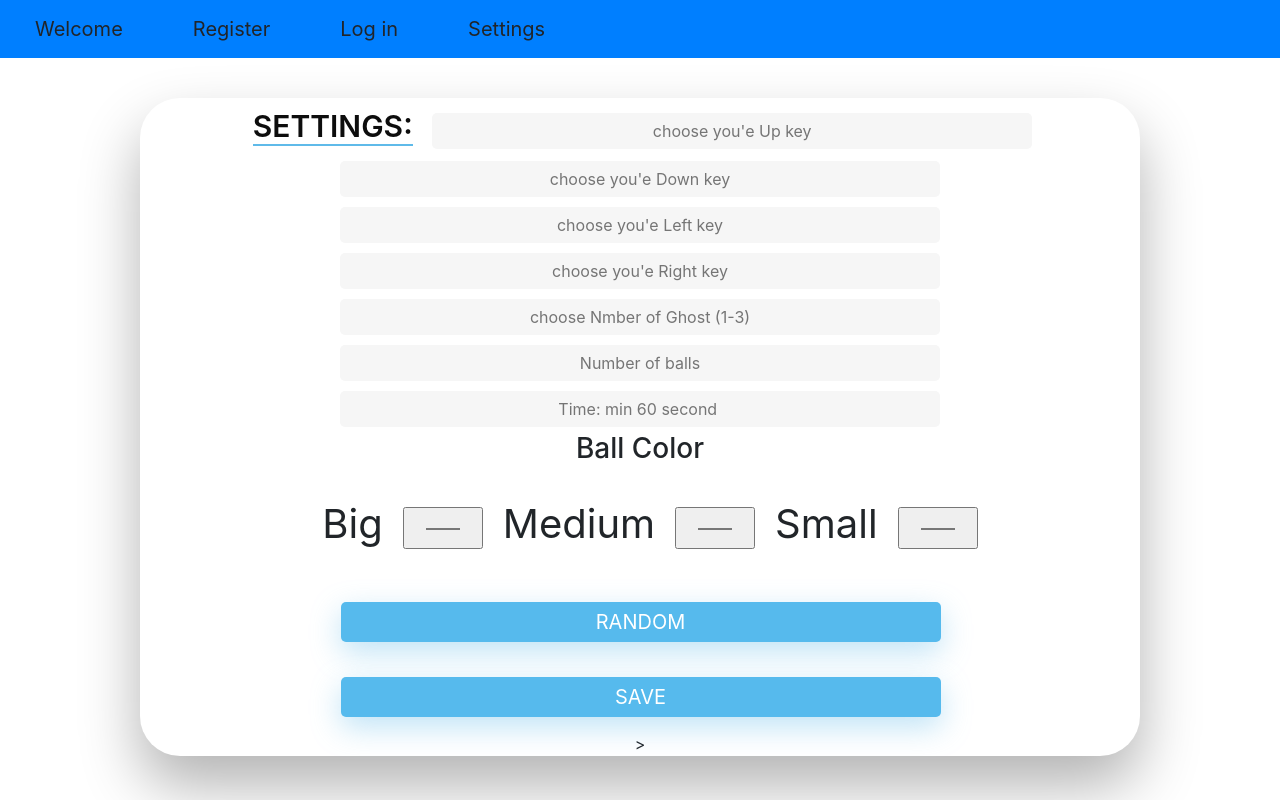
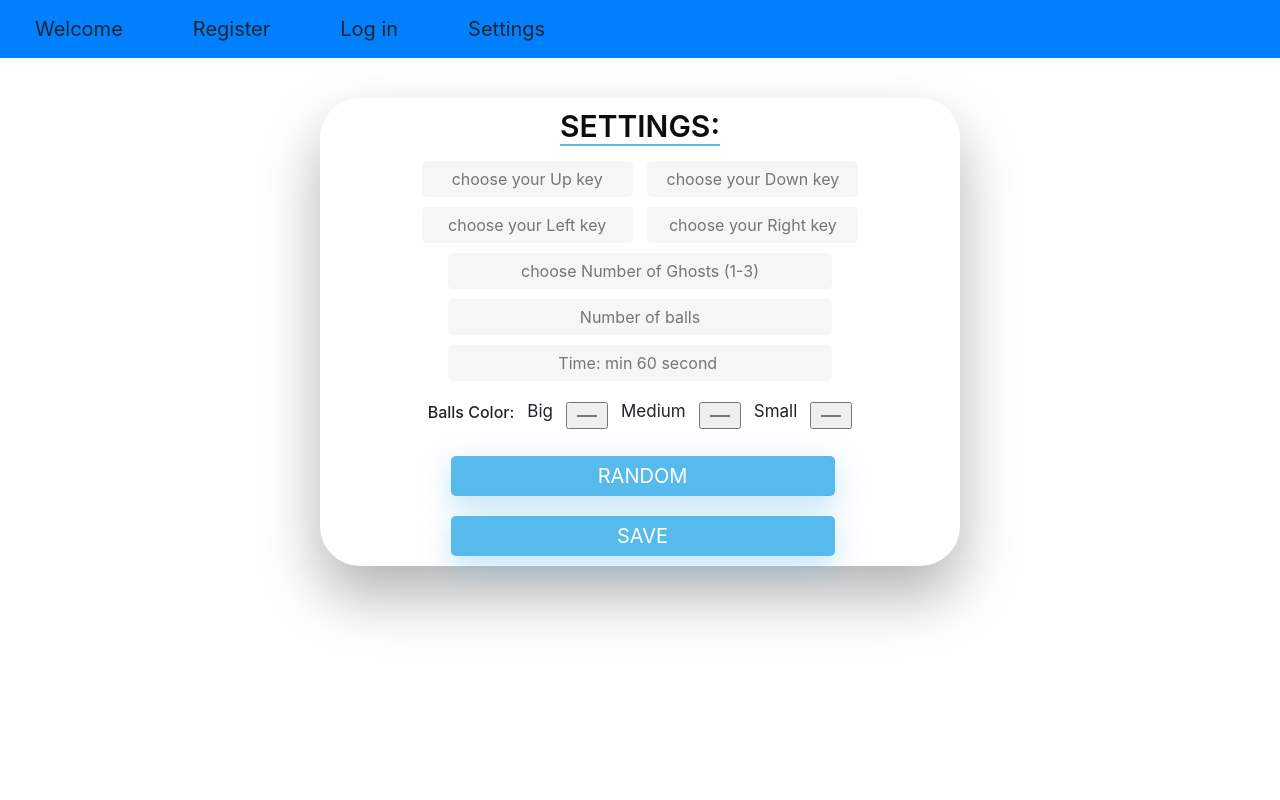
Before and after one commit to DanielTwito/PACMAN, a plain HTML site: page index.htm in a window 1280 px wide. Both pictures are taken after a click on the item "Settings". Drawn offline with nearby package versions, Linux system fonts and the light colour scheme.

Commit message:
settings form resolution fix

```diff
--- a/index.htm
+++ b/index.htm
@@ -75,18 +75,19 @@
     <div class="wrapper fadeInDown">
         <div id="settingForm">
         <form>
-            <h2 class="inactive">Settings:</h2>
-            <input type="text" id="keyUp"  class="fadeIn second"     placeholder="choose you'e Up key">
-            <input type="text" id="keyDown"  class="fadeIn second"   placeholder="choose you'e Down key">
-            <input type="text" id="keyLeft"  class="fadeIn second"   placeholder="choose you'e Left key">
-            <input type="text" id="keyRight"  class="fadeIn second"  placeholder="choose you'e Right key">
-            <input type="text" id="ghostNumber"  class="fadeIn second" placeholder="choose Nmber of Ghost (1-3)">
+            <h2 class="inactive">Settings:</h2><br/>
+            <input type="keys" id="keyUp"  class="fadeIn second"     placeholder="choose your Up key">
+            <input type="keys" id=keyDown"  class="fadeIn second"   placeholder="choose your Down key">
+            <input type="keys" id="keyLeft"  class="fadeIn second"   placeholder="choose your Left key">
+            <input type="keys" id="keyRight"  class="fadeIn second"  placeholder="choose your Right key">
+            <input type="text" id="ghostNumber"  class="fadeIn second" placeholder="choose Number of Ghosts (1-3)">
             <input type="text" id="ballNumber"  class="fadeIn second" placeholder="Number of balls">
             <input type="text" id="game_time"  class="fadeIn second" placeholder="Time: min 60 second ">
 
 
         <div>
-                    <h3>Ball Color</h3>
+            <div style="display: inline-flex">
+                    <h3>Balls Color:  </h3>
                         <div style="display: inline-flex">
                             <label class="lbl"> Big </label>
                             <input type="color" id="big_color" class="fadeIn second color_btn" value="black"></br>
@@ -95,10 +96,11 @@
                             <label class ="lbl"> Small </label>
                             <input type="color" id="small_color" class="fadeIn second color_btn" value="black"></br>
                         </div>
+            </div>
             <input type="button" id="random_settings" class="fadeIn fourth" value="Random">
             <input type="button" id="save_settings" class="fadeIn fourth" value="Save">
             </div>
-        </form>>
+        </form>
         </div>
     </div>
 </div>
--- a/style.css
+++ b/style.css
@@ -7,6 +7,19 @@ body{
     width: 100%;
     height: 100%;
 }
+
+
+
+.h3, h3{
+    margin-bottom: .5rem;
+    font-family: inherit;
+    font-weight: 500;
+    line-height: 1.2;
+    color: inherit;
+    font-size: 1rem;
+    margin-top: 4%;
+}
+
 
 ul {
     list-style-type: none;
@@ -171,7 +184,7 @@ h2 {
     border-radius: 40px 40px 40px 40px;
     background: #fff;
     padding: 0px;
-    width: 90%;
+    width: 50%;
     height: 90%;
     max-width: 1000px;
     max-height: 1000000px;
@@ -210,7 +223,7 @@ input[type=button], input[type=submit],input[type=range] {
     font-size: 20px;
     box-shadow: 0 10px 30px 0 rgba(95,186,233,0.4);
     border-radius: 5px 5px 5px 5px;
-    margin: 20px 19px 15px 20px;
+    margin: 10px 7px 10px 12px;
     transition: all 0.3s ease-in-out;
 }
 
@@ -236,6 +249,24 @@ input[type=text], input[type=date],input[type=email] {
     transition: all 0.5s ease-in-out;
     border-radius: 5px 5px 5px 5px;
 }
+
+
+input[type=keys] {
+    background-color: #f6f6f6;
+    border: none;
+    color: #0d0d0d;
+    padding: 6px 8px;
+    text-align: center;
+    text-decoration: none;
+    display: inline-block;
+    font-size: 16px;
+    margin: 5px;
+    width: 33%;
+    transition: all 0.5s ease-in-out;
+    border-radius: 5px 5px 5px 5px;
+}
+
+
 
 input[type=text]:focus {
     background-color: #fff;
@@ -348,8 +379,8 @@ input[type=text]:placeholder {
 }
 
 .lbl{
-    font-size: 40px;
-    padding: 20px;
+    font-size: 17px;
+    padding: 13px;
 
 }
 
@@ -359,8 +390,8 @@ input[type=text]:placeholder {
     /*text-align:center;*/
     align-content: center;
     margin: auto;
-    width: 80px;
-    padding: 20px
+    width: 42px;
+    padding: 8px;
 }
 /* OTHERS */
 
```
